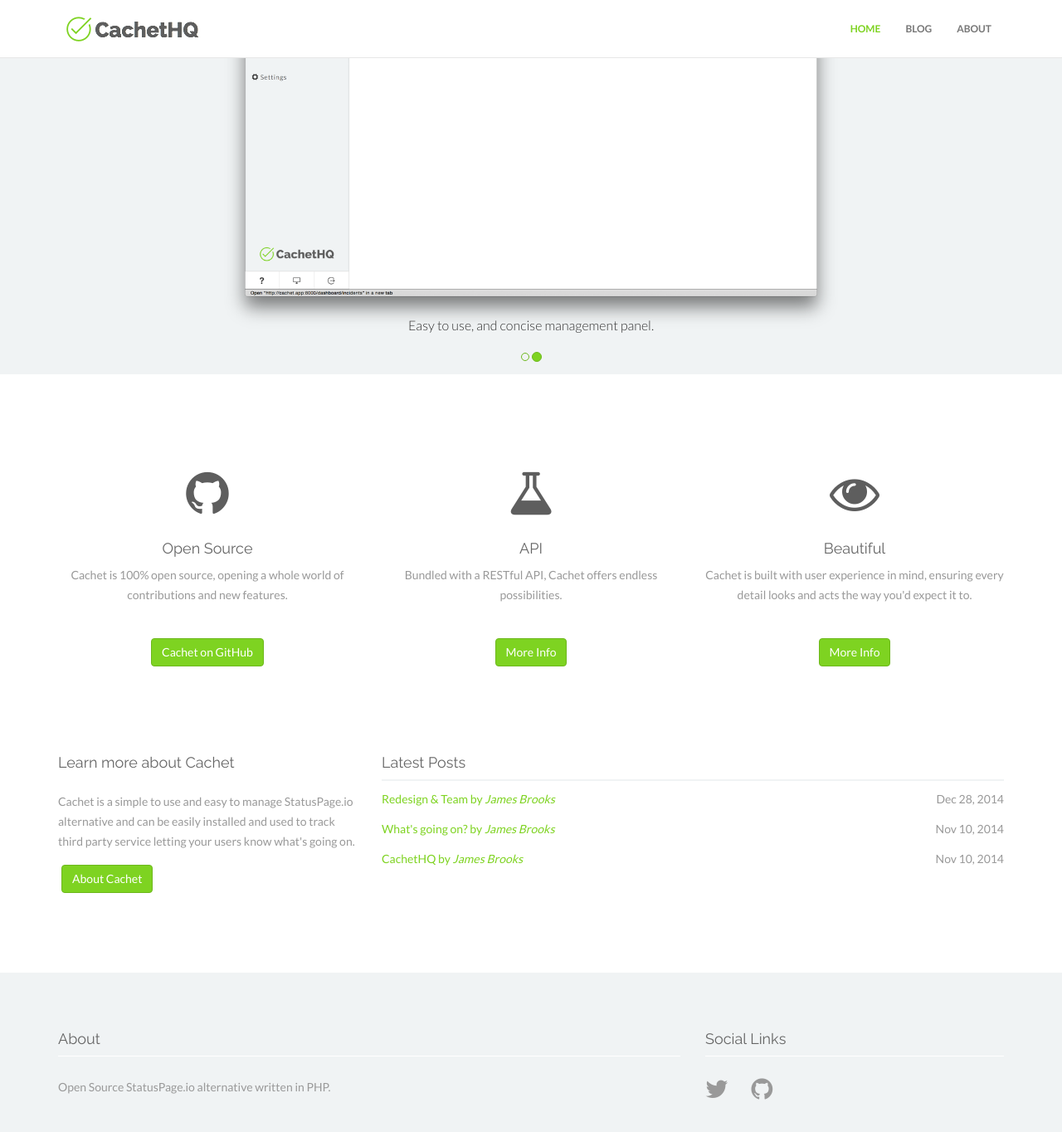
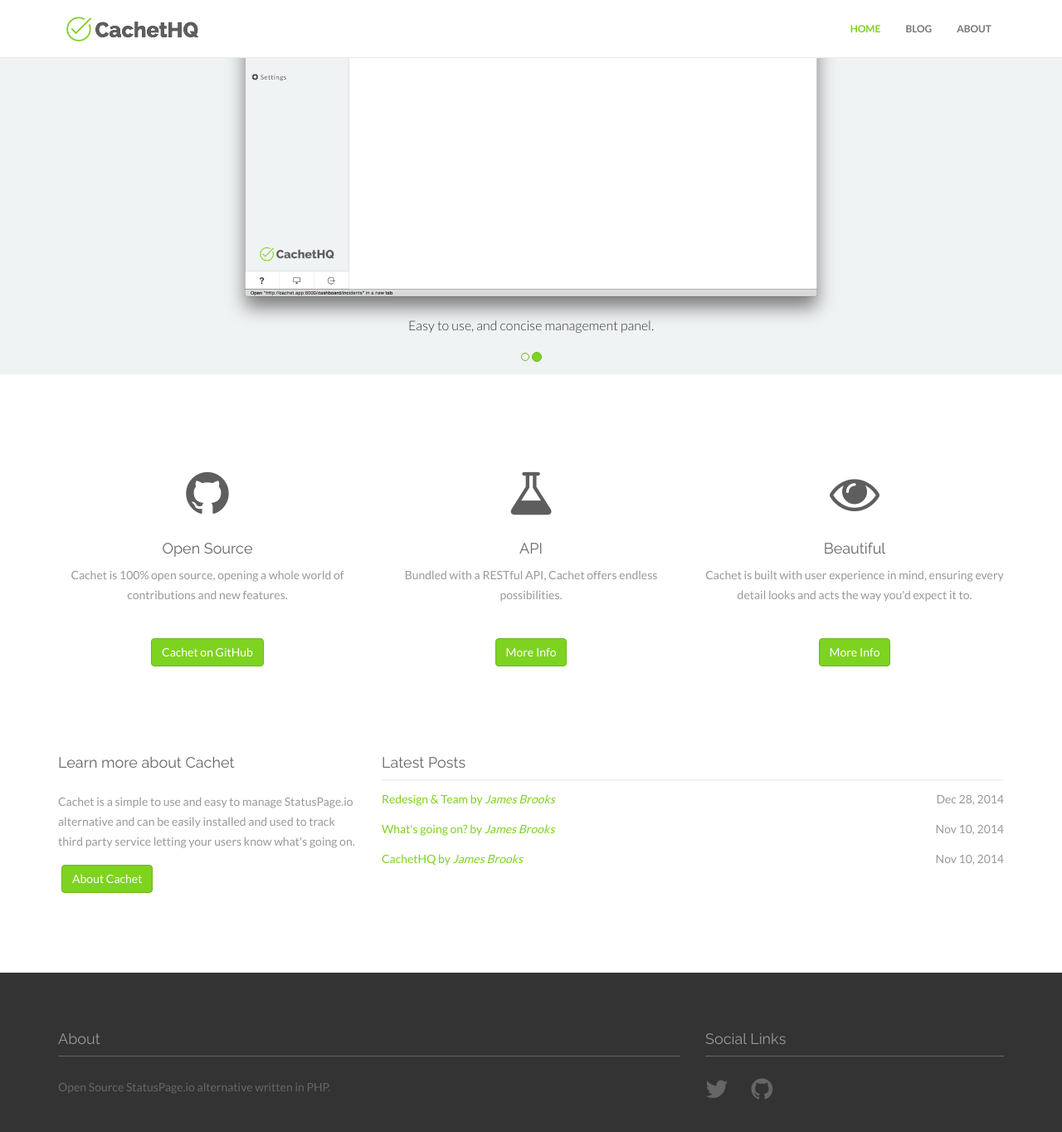
Before and after one commit to matthewjamesr/cachethq.io, a Jekyll site: the page built from index.html, in a window 1280 px wide and 1400 px high, scrolled down 448 px. Shown: the top 1364 px of the window at 83% size. Built offline with Jekyll 4.4.1, drawn with Linux system fonts in a browser that asks for light colours; nearby versions of some CDN libraries.

Commit message:
Add dark footer

```diff
--- a/_includes/footer.html
+++ b/_includes/footer.html
@@ -3,12 +3,12 @@
         <div class="row">
             <div class="col-xs-12 col-sm-8">
                 <h4>About</h4>
-                <div class="hline-w"></div>
+                <div class="hline-b"></div>
                 <p>{{ site.about }}</p>
             </div>
             <div class="col-xs-12 col-sm-4">
                 <h4>Social Links</h4>
-                <div class="hline-w"></div>
+                <div class="hline-b"></div>
                 <p>
                     {% for network in site.social %}
                     <a href="{{ network.url }}" class="btn-social btn-outline"><i class="fa fa-{{ network.title }}"></i></a>
--- a/_sass/modules/_hrs.scss
+++ b/_sass/modules/_hrs.scss
@@ -6,3 +6,8 @@
     border-bottom: 1px solid #ffffff;
     margin-bottom: 25px;
 }
+
+.hline-b {
+    border-bottom: 1px solid $cachet_gray_darker;
+    margin-bottom: 25px;
+}
--- a/_sass/partials/_footer.scss
+++ b/_sass/partials/_footer.scss
@@ -1,20 +1,20 @@
 #footerwrap {
     padding-top: 60px;
     padding-bottom: 60px;
-    background: $cachet_base_medium;
+    background: $cachet_base_dark;
 }
 
 #footerwrap p {
-    color: $cachet_gray;
+    color: $cachet_gray_darker;
 }
 
 #footerwrap h4 {
-    color: $cachet_gray_darker;
+    color: $cachet_gray;
 }
 
 #footerwrap i {
     font-size: 30px;
-    color: $cachet_gray;
+    color: $cachet_gray_darker;
     padding-right: 25px;
 }
 
```
